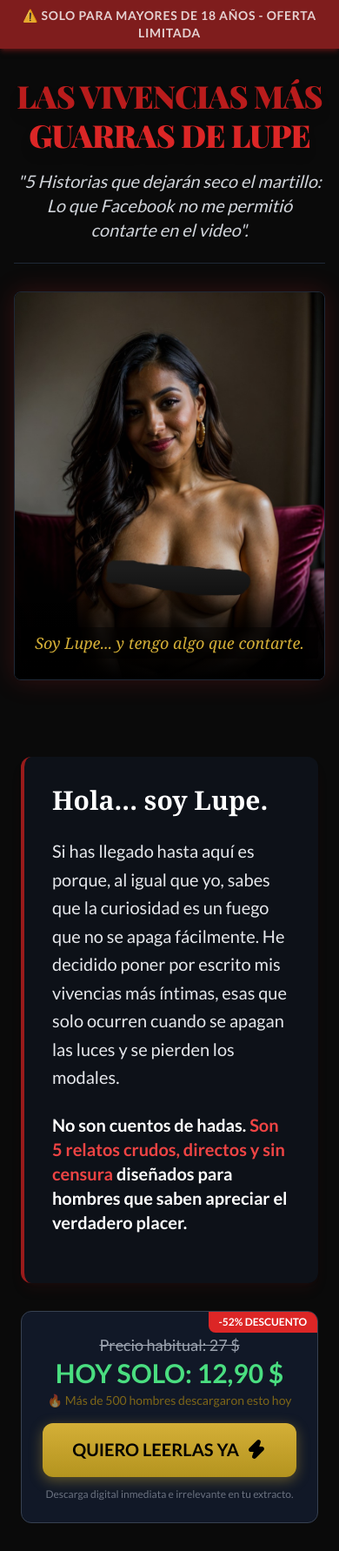
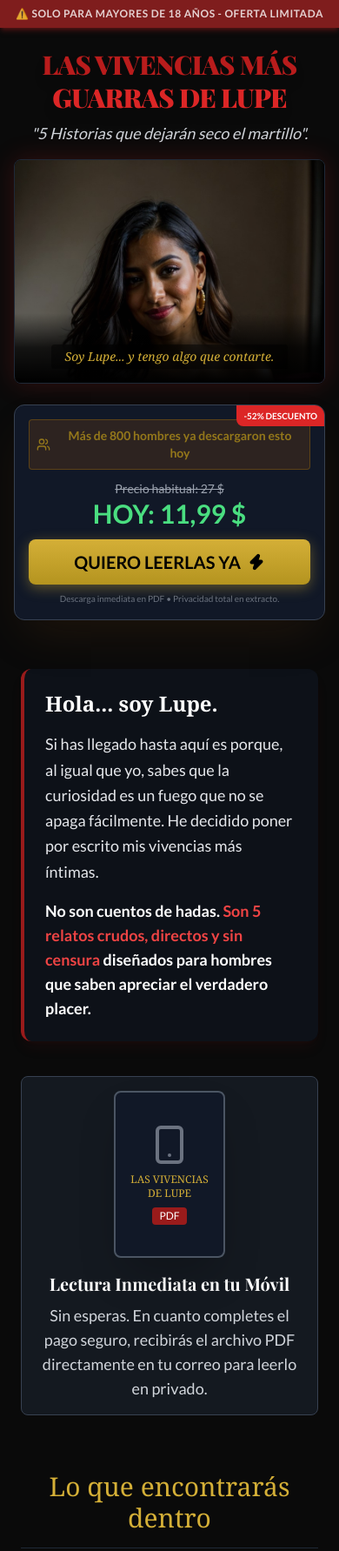
Before and after one commit to Coremal/HistoriasdeLupe, a plain HTML site: page index.html in a window 390 px wide. Shown: the top 1783 px of the page at 87% size. Drawn offline with nearby package versions, Linux system fonts and the light colour scheme; a web font is replaced by a local one.

Commit message:
Update index.html

```diff
--- a/index.html
+++ b/index.html
@@ -1,6 +1,9 @@
 <!DOCTYPE html>
 <html lang="es">
 <head>
+    <meta charset="UTF-8">
+    <meta name="viewport" content="width=device-width, initial-scale=1.0">
+
     <!-- Meta Pixel Code -->
     <script>
     !function(f,b,e,v,n,t,s)
@@ -18,8 +21,7 @@ fbq('track', 'PageView');
     src="https://www.facebook.com/tr?id=1262148045726900&ev=PageView&noscript=1"
     /></noscript>
     <!-- End Meta Pixel Code -->
-    <meta charset="UTF-8">
-    <meta name="viewport" content="width=device-width, initial-scale=1.0">
+
     <title>Las Vivencias de Lupe - Historias Exclusivas</title>
     <meta name="description" content="5 Historias que dejarán seco el martillo: Lo que no pude contarte en el video.">
 
@@ -74,96 +76,107 @@ src="https://www.facebook.com/tr?id=1262148045726900&ev=PageView&noscript=1"
             animation: subtle-pulse 2s cubic-bezier(0.4, 0, 0.6, 1) infinite;
         }
 
-        /* Ajuste para móviles muy pequeños */
+        /* Ajuste específico para móviles: Compactar cabecera */
         @media (max-width: 380px) {
-            h1 { font-size: 2rem; }
+            h1 { font-size: 1.8rem; line-height: 1.1; }
+            .hero-mobile-compact { height: 220px !important; }
         }
     </style>
 </head>
-<body class="antialiased leading-relaxed">
+<body class="antialiased leading-relaxed pb-10">
 
     <!-- BARRA DE URGENCIA SUPERIOR -->
     <div class="bg-red-900 text-center py-2 px-2 sticky top-0 z-50 shadow-md shadow-red-900/50">
-        <p class="text-sm md:text-base font-bold text-white uppercase tracking-wider animate-subtle-pulse">
+        <p class="text-xs md:text-sm font-bold text-white uppercase tracking-wider animate-subtle-pulse">
             ⚠️ Solo para mayores de 18 años - Oferta limitada
         </p>
     </div>
 
-    <!-- 1. LA CABECERA -->
-    <header class="relative pt-8 pb-6 text-center px-4 max-w-4xl mx-auto">
-        <!-- Título de Impacto -->
-        <h1 class="text-4xl md:text-6xl font-black text-red-700 mb-4 tracking-tight uppercase leading-tight drop-shadow-lg">
+    <!-- 1. LA CABECERA (Optimizada para Móvil) -->
+    <header class="relative pt-6 pb-2 text-center px-4 max-w-4xl mx-auto">
+        <!-- Título de Impacto (Más compacto en móvil) -->
+        <h1 class="text-3xl md:text-6xl font-black text-red-700 mb-2 md:mb-4 tracking-tight uppercase leading-tight drop-shadow-lg">
             Las Vivencias más <br/><span class="text-red-600">Guarras de Lupe</span>
         </h1>
 
         <!-- Slogan -->
-        <p class="text-xl md:text-2xl text-gray-300 italic mb-8 font-light border-b border-gray-800 pb-6 inline-block">
-            "5 Historias que dejarán seco el martillo: <br class="hidden md:block">Lo que Facebook no me permitió contarte en el video".
+        <p class="text-lg md:text-2xl text-gray-300 italic mb-4 font-light inline-block">
+            "5 Historias que dejarán seco el martillo".
         </p>
 
-        <!-- Imagen Hero (Carga local) -->
-        <div class="relative w-full max-w-md mx-auto mb-8 hero-image-container rounded-lg overflow-hidden border border-gray-800">
+        <!-- Imagen Hero (Carga local) - ALTURA REDUCIDA EN MÓVIL (h-64) -->
+        <!-- Usamos object-top para que al recortar se vea la cara y no el cuerpo si es muy alta -->
+        <div class="relative w-full max-w-md mx-auto mb-6 hero-image-container rounded-lg overflow-hidden border border-gray-800">
             <img src="./lupe-hero.jpg"
                  onerror="this.onerror=null; this.src='https://images.unsplash.com/photo-1534528741775-53994a69daeb?q=80&w=1000&auto=format&fit=crop';"
                  alt="Lupe mirando a cámara"
-                 class="w-full h-auto object-cover opacity-90 hover:opacity-100 transition duration-500 filter contrast-110">
+                 class="hero-mobile-compact w-full h-64 md:h-96 object-cover object-top opacity-90 hover:opacity-100 transition duration-500 filter contrast-110">
 
-            <div class="absolute bottom-0 left-0 right-0 bg-gradient-to-t from-black via-black/80 to-transparent h-32 flex items-end justify-center pb-6">
-                <span class="text-gold font-serif italic text-lg px-4 py-1 bg-black/40 rounded backdrop-blur-sm">Soy Lupe... y tengo algo que contarte.</span>
+            <div class="absolute bottom-0 left-0 right-0 bg-gradient-to-t from-black via-black/80 to-transparent h-20 flex items-end justify-center pb-4">
+                <span class="text-gold font-serif italic text-sm md:text-lg px-4 py-1 bg-black/40 rounded backdrop-blur-sm">Soy Lupe... y tengo algo que contarte.</span>
             </div>
+        </div>
+
+        <!-- BLOQUE DE COMPRA IMPULSIVA (MOVIDO ARRIBA) -->
+        <!-- Este bloque ahora aparece justo debajo de la imagen para estar Above The Fold -->
+        <div class="max-w-md mx-auto mb-8 bg-gray-900 border border-gray-700 p-4 rounded-xl relative overflow-hidden shadow-2xl shadow-yellow-900/20">
+            <!-- Etiqueta de escasez -->
+            <div class="absolute top-0 right-0 bg-red-600 text-white text-[10px] md:text-xs font-bold px-2 py-1 rounded-bl-lg uppercase">
+                -52% Descuento
+            </div>
+
+            <!-- PRUEBA SOCIAL REFORZADA (Punto 3) -->
+            <div class="bg-yellow-900/30 border border-yellow-600/30 rounded p-2 mb-3">
+                <p class="text-yellow-400 font-bold text-sm md:text-base animate-pulse flex items-center justify-center gap-2">
+                    <i data-lucide="users" class="w-4 h-4"></i>
+                    Más de 800 hombres ya descargaron esto hoy
+                </p>
+            </div>
+
+            <!-- Precio y Botón -->
+            <div class="mb-3">
+                <p class="text-gray-400 text-sm line-through">Precio habitual: 27 $</p>
+                <div class="flex items-center justify-center gap-3">
+                    <span class="text-3xl font-black text-green-neon">HOY: 11,99 $</span>
+                </div>
+            </div>
+
+            <a href="https://pay.hotmart.com/V103805314Q" class="group block w-full">
+                <button class="w-full btn-gradient text-black font-black text-xl py-3 px-4 rounded-lg transform transition hover:scale-105 active:scale-95 flex items-center justify-center gap-2">
+                    QUIERO LEERLAS YA
+                    <i data-lucide="zap" class="w-5 h-5 fill-black"></i>
+                </button>
+            </a>
+            <p class="text-[10px] text-gray-500 mt-2">Descarga inmediata en PDF • Privacidad total en extracto.</p>
         </div>
     </header>
 
     <!-- 2. INTRODUCCIÓN: LA CONFESIÓN -->
-    <section class="max-w-3xl mx-auto px-6 py-8">
-        <div class="bg-gray-900/50 p-8 rounded-xl border-l-4 border-red-800 shadow-lg shadow-red-900/10">
-            <h2 class="text-3xl text-white font-bold mb-6 font-serif">Hola... soy Lupe.</h2>
+    <section class="max-w-3xl mx-auto px-6 py-4">
+        <div class="bg-gray-900/50 p-6 md:p-8 rounded-xl border-l-4 border-red-800 shadow-lg shadow-red-900/10">
+            <h2 class="text-2xl md:text-3xl text-white font-bold mb-4 font-serif">Hola... soy Lupe.</h2>
 
-            <p class="text-xl md:text-2xl mb-6 text-gray-200 leading-relaxed">
-                Si has llegado hasta aquí es porque, al igual que yo, sabes que la curiosidad es un fuego que no se apaga fácilmente. He decidido poner por escrito mis vivencias más íntimas, esas que solo ocurren cuando se apagan las luces y se pierden los modales.
+            <p class="text-lg md:text-xl mb-4 text-gray-200 leading-relaxed">
+                Si has llegado hasta aquí es porque, al igual que yo, sabes que la curiosidad es un fuego que no se apaga fácilmente. He decidido poner por escrito mis vivencias más íntimas.
             </p>
 
-            <p class="text-xl md:text-2xl text-white font-semibold mb-6">
+            <p class="text-lg md:text-xl text-white font-semibold">
                 No son cuentos de hadas. <span class="text-red-500">Son 5 relatos crudos, directos y sin censura</span> diseñados para hombres que saben apreciar el verdadero placer.
             </p>
         </div>
-
-        <!-- BOTÓN CTA #1 (NUEVO - PARA IMPULSIVOS) -->
-        <div class="mt-8 text-center bg-gray-900 border border-gray-700 p-6 rounded-xl relative overflow-hidden">
-            <!-- Etiqueta de escasez -->
-            <div class="absolute top-0 right-0 bg-red-600 text-white text-xs font-bold px-3 py-1 rounded-bl-lg uppercase">
-                -52% Descuento
-            </div>
-
-            <!-- Precio Ancla -->
-            <div class="mb-4">
-                <p class="text-gray-400 text-lg line-through">Precio habitual: 27 $</p>
-                <p class="text-3xl md:text-4xl font-black text-green-neon">HOY SOLO: 12,90 $</p>
-                <p class="text-sm text-yellow-500 mt-1 animate-pulse">🔥 Más de 500 hombres descargaron esto hoy</p>
-            </div>
-
-            <a href="https://pay.hotmart.com/V103805314Q" class="group block w-full">
-                <button class="w-full btn-gradient text-black font-black text-xl md:text-2xl py-4 px-4 rounded-xl transform transition hover:scale-105 active:scale-95">
-                    QUIERO LEERLAS YA
-                    <i data-lucide="zap" class="inline-block w-6 h-6 ml-1 mb-1 fill-black"></i>
-                </button>
-            </a>
-            <p class="text-xs text-gray-500 mt-3">Descarga digital inmediata e irrelevante en tu extracto.</p>
-        </div>
     </section>
 
-    <!-- SECCIÓN TANGIBILIDAD (NUEVA) -->
+    <!-- SECCIÓN TANGIBILIDAD -->
     <section class="max-w-3xl mx-auto px-6 py-6">
         <div class="flex flex-col md:flex-row items-center bg-gray-800/50 rounded-lg p-4 border border-gray-700">
             <div class="w-full md:w-1/3 mb-4 md:mb-0 flex justify-center">
                 <!-- Imagen Mockup del Ebook -->
                 <div class="relative w-32 h-48 bg-gray-900 rounded-lg border-2 border-gray-600 flex flex-col items-center justify-center shadow-2xl">
-                    <!-- Si tienes la imagen ebook-mockup.png, se cargará. Si no, muestra iconos -->
                     <img src="./ebook-mockup.png"
                          onerror="this.style.display='none'; this.nextElementSibling.style.display='flex';"
                          class="w-full h-full object-cover rounded-md" alt="Ebook Cover">
 
-                    <!-- Fallback visual si no hay imagen -->
+                    <!-- Fallback visual -->
                     <div class="hidden flex-col items-center text-center p-2 h-full justify-center w-full">
                         <i data-lucide="smartphone" class="w-12 h-12 text-gray-500 mb-2"></i>
                         <span class="text-xs text-gold font-serif">LAS VIVENCIAS DE LUPE</span>
@@ -174,12 +187,8 @@ src="https://www.facebook.com/tr?id=1262148045726900&ev=PageView&noscript=1"
             <div class="w-full md:w-2/3 md:pl-6 text-center md:text-left">
                 <h3 class="text-xl text-white font-bold mb-2">Lectura Inmediata en tu Móvil</h3>
                 <p class="text-gray-300 text-lg">
-                    Sin esperas. En cuanto completes el pago seguro, recibirás el archivo PDF directamente en tu correo para leerlo en privado desde tu móvil, tablet u ordenador.
+                    Sin esperas. En cuanto completes el pago seguro, recibirás el archivo PDF directamente en tu correo para leerlo en privado.
                 </p>
-                <div class="flex items-center justify-center md:justify-start gap-3 mt-3 text-sm text-gray-400">
-                    <span class="flex items-center"><i data-lucide="file-text" class="w-4 h-4 mr-1"></i> Formato PDF</span>
-                    <span class="flex items-center"><i data-lucide="smartphone" class="w-4 h-4 mr-1"></i> Compatible Móvil</span>
-                </div>
             </div>
         </div>
     </section>
@@ -191,7 +200,7 @@ src="https://www.facebook.com/tr?id=1262148045726900&ev=PageView&noscript=1"
         </h3>
 
         <div class="space-y-8">
-            <!-- Historia 1 -->
+            <!-- Historias -->
             <div class="flex flex-col md:flex-row gap-4 items-start bg-gray-900/30 p-4 rounded-lg">
                 <div class="bg-gray-800 p-3 rounded-full shrink-0 mt-1 shadow-md shadow-black">
                     <i data-lucide="flame" class="w-8 h-8 text-gold"></i>
@@ -201,8 +210,6 @@ src="https://www.facebook.com/tr?id=1262148045726900&ev=PageView&noscript=1"
                     <p class="text-xl text-gray-300">Con mi primo en aquella habitación pequeña... La luz entraba por la ventana, pero lo que ardía era el aire denso entre nosotros.</p>
                 </div>
             </div>
-
-            <!-- Historia 2 -->
             <div class="flex flex-col md:flex-row gap-4 items-start bg-gray-900/30 p-4 rounded-lg">
                 <div class="bg-gray-800 p-3 rounded-full shrink-0 mt-1 shadow-md shadow-black">
                     <i data-lucide="briefcase" class="w-8 h-8 text-gold"></i>
@@ -212,8 +219,6 @@ src="https://www.facebook.com/tr?id=1262148045726900&ev=PageView&noscript=1"
                     <p class="text-xl text-gray-300">A oscuras, entre las cajas y con el miedo a ser pillados por el jefe. Un "escaqueo" laboral que se convirtió en vicio.</p>
                 </div>
             </div>
-
-            <!-- Historia 3 -->
             <div class="flex flex-col md:flex-row gap-4 items-start bg-gray-900/30 p-4 rounded-lg">
                 <div class="bg-gray-800 p-3 rounded-full shrink-0 mt-1 shadow-md shadow-black">
                     <i data-lucide="heart-crack" class="w-8 h-8 text-gold"></i>
@@ -223,8 +228,6 @@ src="https://www.facebook.com/tr?id=1262148045726900&ev=PageView&noscript=1"
                     <p class="text-xl text-gray-300">Él estaba destrozado por la pérdida de su padre y yo quería consolarlo... pero las lágrimas terminaron en gemidos y sudor.</p>
                 </div>
             </div>
-
-            <!-- Historia 4 -->
             <div class="flex flex-col md:flex-row gap-4 items-start bg-gray-900/30 p-4 rounded-lg">
                 <div class="bg-gray-800 p-3 rounded-full shrink-0 mt-1 shadow-md shadow-black">
                     <i data-lucide="users" class="w-8 h-8 text-gold"></i>
@@ -234,8 +237,6 @@ src="https://www.facebook.com/tr?id=1262148045726900&ev=PageView&noscript=1"
                     <p class="text-xl text-gray-300">Mi padrastro, mi novio y yo. Una vela, sombras alargadas y dos hombres compartiéndome al mismo tiempo.</p>
                 </div>
             </div>
-
-            <!-- Historia 5 -->
             <div class="flex flex-col md:flex-row gap-4 items-start bg-gray-900/30 p-4 rounded-lg">
                 <div class="bg-gray-800 p-3 rounded-full shrink-0 mt-1 shadow-md shadow-black">
                     <i data-lucide="shopping-bag" class="w-8 h-8 text-gold"></i>
@@ -263,18 +264,15 @@ src="https://www.facebook.com/tr?id=1262148045726900&ev=PageView&noscript=1"
 
     <!-- 5. BOTÓN FINAL (CTA #2) -->
     <footer class="text-center px-4 pb-16 max-w-4xl mx-auto">
-
-        <!-- Bloque de Precio y Urgencia Final -->
         <div class="mb-6">
             <p class="text-red-500 font-bold uppercase tracking-widest text-sm mb-2 animate-pulse">Oferta de Lanzamiento</p>
             <div class="flex items-center justify-center gap-4">
                 <span class="text-gray-500 line-through text-2xl">27 $</span>
-                <span class="text-5xl font-black text-green-neon">12,90 $</span>
+                <span class="text-5xl font-black text-green-neon">11,99 $</span>
             </div>
             <p class="text-gray-400 text-sm mt-2">IVA incluido (si aplica)</p>
         </div>
 
-        <!-- ENLACE DE PAGO DE HOTMART INTEGRADO -->
         <a href="https://pay.hotmart.com/V103805314Q" class="group block w-full md:w-4/5 mx-auto">
             <button class="w-full btn-gradient text-black font-black text-2xl md:text-4xl py-6 px-4 rounded-xl shadow-lg shadow-yellow-900/40 transform transition hover:scale-105 hover:shadow-2xl active:scale-95 border-2 border-yellow-300/30">
                 SÍ, QUIERO LAS 5 HISTORIAS<br class="md:hidden"> DE LUPE AHORA
```
Lines whose indentation alone changed are shown as unchanged.
